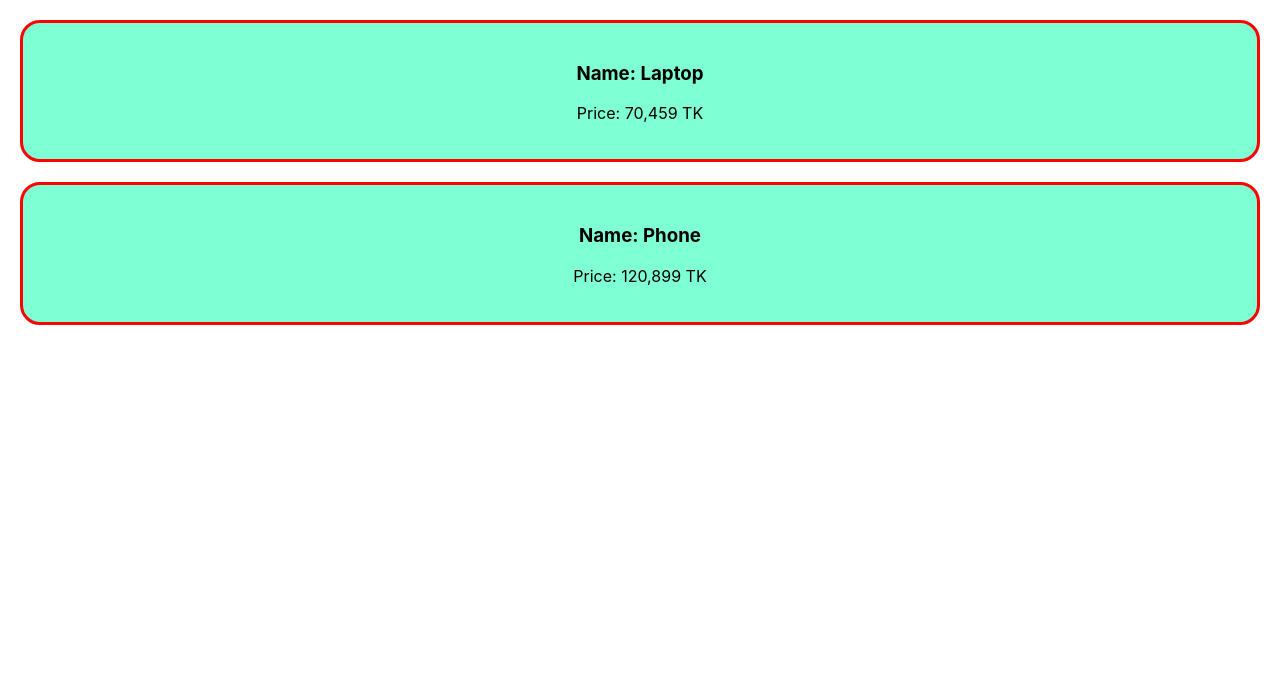
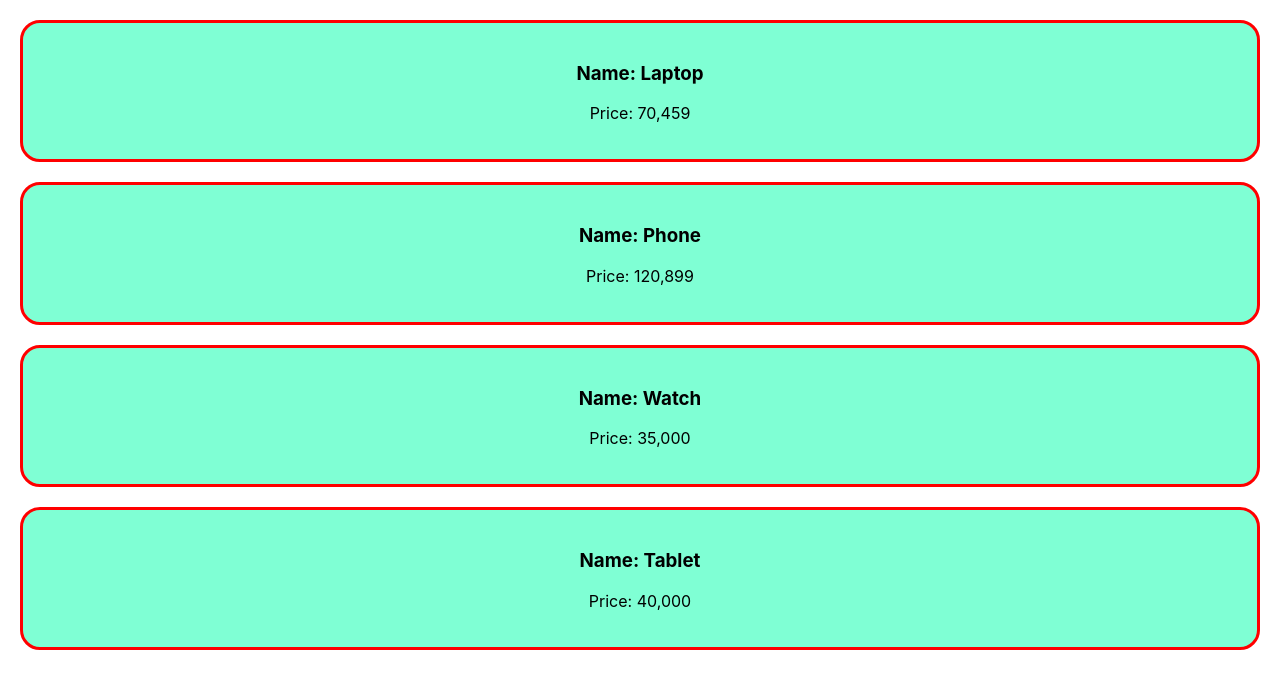
Before and after one commit to sadiaprova12/Simple-React-0.1, a React (Create React App) app: page / in a window 1280 px wide. Shown: the top 688 px of the page. Built offline with nearby package versions, Linux system fonts and the light colour scheme.

Commit message:
Added dynamic process

```diff
--- a/src/App.js
+++ b/src/App.js
@@ -2,10 +2,22 @@ import logo from './logo.svg';
 import './App.css';
 
 function App() {
+{/*dynamic way  */}
+const products = [
+  {name: 'Laptop', price: '70,459'},
+  {name: 'Phone', price: '120,899'},
+  {name: 'Watch', price: '35,000'},
+  {name: 'Tablet', price: '40,000'}
+];
+
   return (
     <div className="App">
-      <Product name="Laptop" price="70,459 TK"></Product>
+      {
+        products.map(product=> <Product name={product.name} price={product.price}></Product>)
+      }
+      {/*<Product name="Laptop" price="70,459 TK"></Product>
       <Product name="Phone" price="120,899 TK"></Product>
+      <Product name="Watch" price="35000 TK"></Product> */}
     </div>
   );
 }
```
